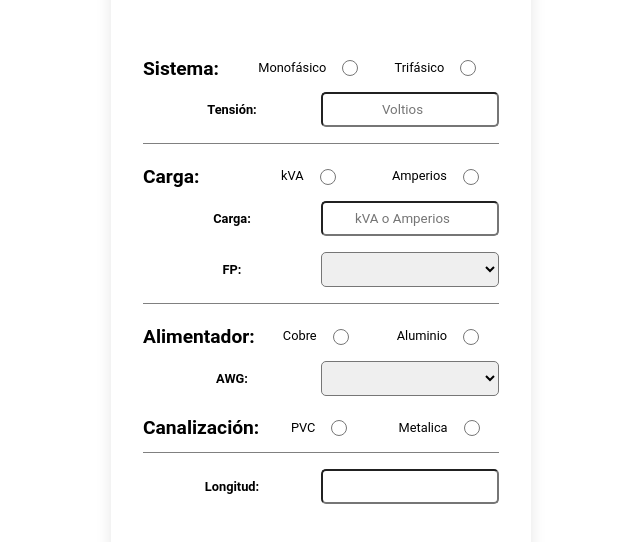
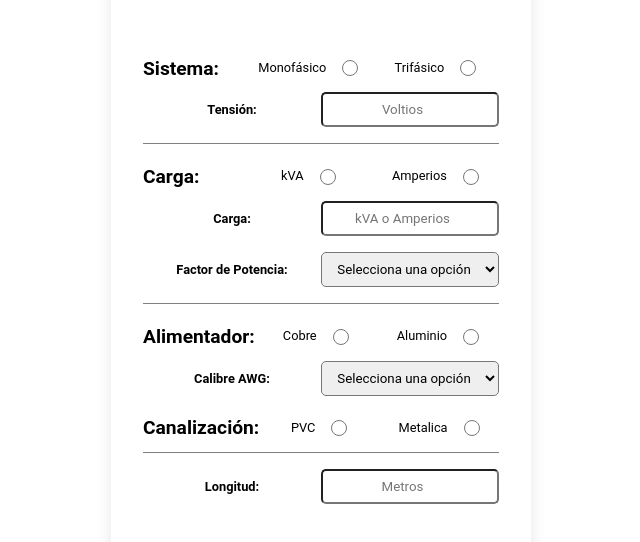
Before and after one commit to cmarioep/ROD-QuickCalc, a React (Vite) app: page / in a window 1280 px wide. Shown: the part 114-656 px from the top of the page, without its empty margins (319-959 px from the left). Built offline with nearby package versions, Linux system fonts and the light colour scheme.

Commit message:
Feature: placeholders on select inputs on VoltageDrop componenet

```diff
--- a/src/components/VoltageDrop.jsx
+++ b/src/components/VoltageDrop.jsx
@@ -103,9 +103,9 @@ export const VoltageDrop = () => {
                 </div>
 
                 <div className="label-input">
-                    <label htmlFor="fp">FP:</label>
+                    <label htmlFor="fp">Factor de Potencia:</label>
                     <select id="fp" name="fp" onChange={onInputChange}>
-                        <option value=""></option>
+                        <option value="" disabled selected>Selecciona una opción</option>
                         <option value="1">1</option>
                         <option value="0.95">0.95</option>
                         <option value="0.9">0.9</option>
@@ -143,9 +143,9 @@ export const VoltageDrop = () => {
                 </div>
 
                 <div className="label-input">
-                    <label htmlFor="awg">AWG:</label>
+                    <label htmlFor="awg">Calibre AWG:</label>
                     <select id="awg" name="awg" onChange={onInputChange}>
-                        <option value=""></option>
+                    <option value="" disabled selected>Selecciona una opción</option>
                         <option value="2">2</option>
                         <option value="4">4</option>
                         <option value="6">6</option>
@@ -189,8 +189,9 @@ export const VoltageDrop = () => {
                     id="long"
                     name="long"
                     autoComplete='off'
+                    placeholder='Metros'
+                    value={long}
                     onChange={onInputChange}
-                    value={long}
                 />
             </div>
 
```
